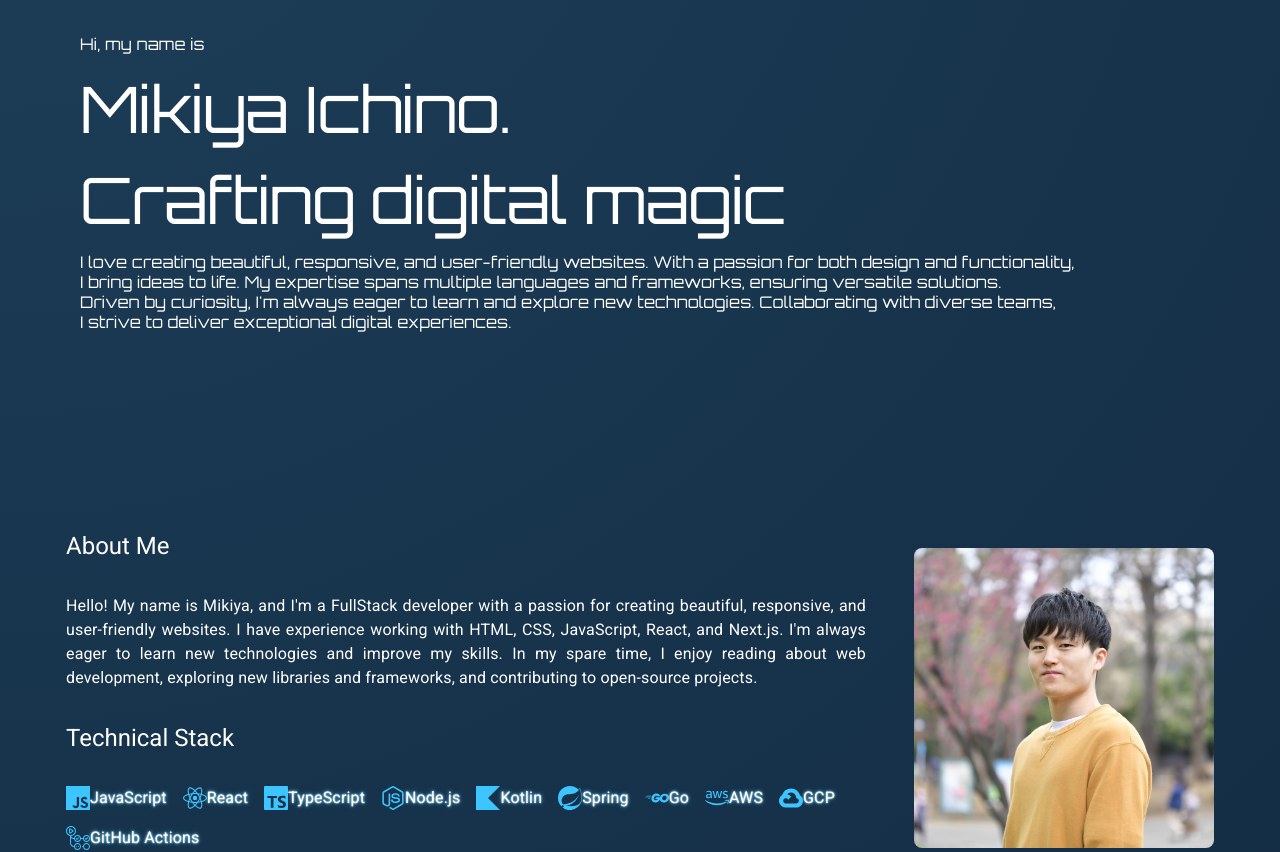
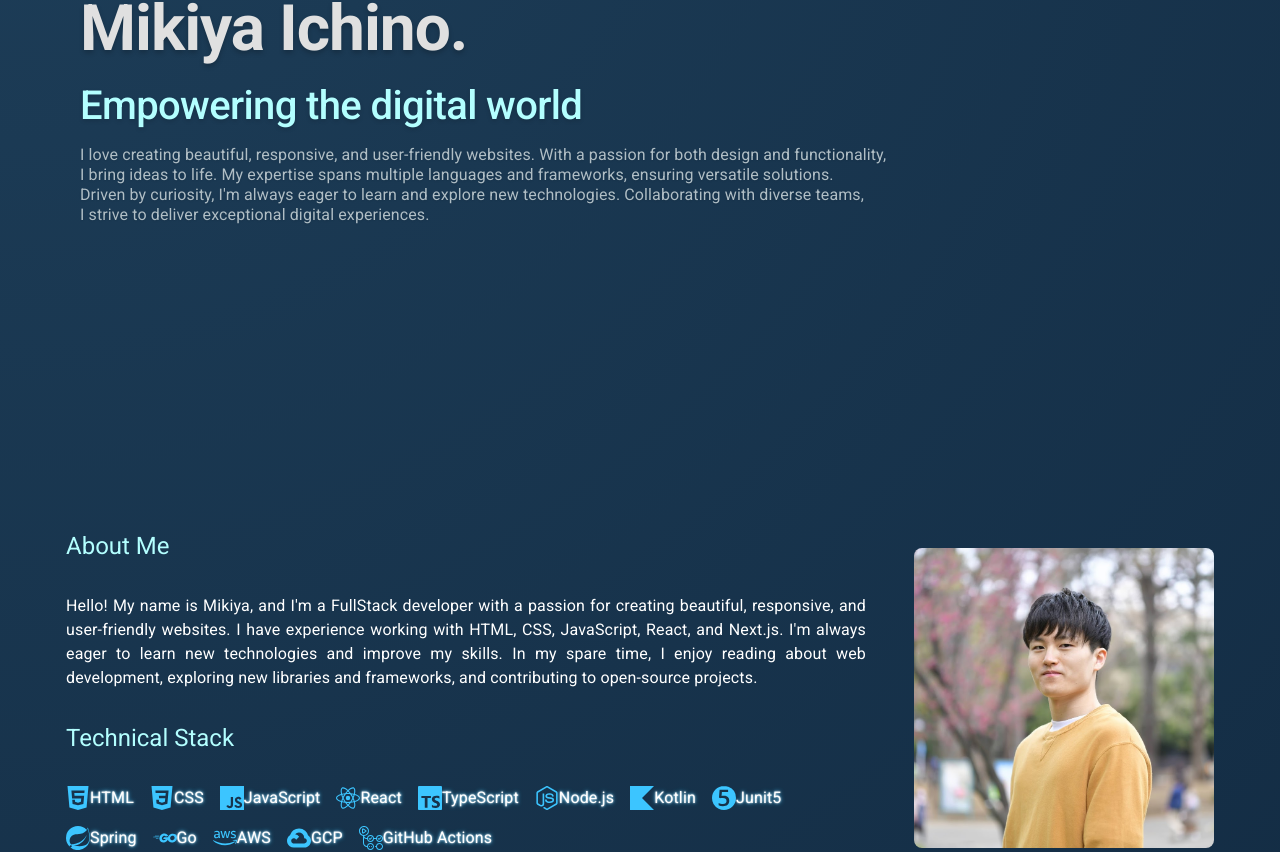
Before and after one commit to michinoins/portfolio, a Next.js app: page / in a window 1280 px wide. Shown: the part 368-1220 px from the top of the page. Built offline with nearby package versions, Linux system fonts and the light colour scheme.

Commit message:
fix: color scheme

```diff
--- a/pages/components/AboutSection.tsx
+++ b/pages/components/AboutSection.tsx
@@ -2,6 +2,9 @@ import React, { useEffect, useState } from "react";
 import { Typography } from "@mui/material";
 import styled from "@emotion/styled";
 import {
+  SiHtml5,
+  SiCss3,
+  SiJunit5,
   SiJavascript,
   SiReact,
   SiTypescript,
@@ -43,7 +46,7 @@ const Content = styled.div`
 
 const SectionTitle = styled(Typography)`
   margin-bottom: 2rem;
-  color: #ffffff;
+  color: #b3ffff;
   font-family: "Roboto", sans-serif;
 `;
 
@@ -109,6 +112,14 @@ const AboutSection: React.FC<AboutSectionProps> = ({ id }) => {
         <SectionTitle variant="h5">Technical Stack</SectionTitle>
         <StackContainer>
           <StackItem>
+            <ColoredIcon as={SiHtml5} size={24} />
+            <TechTypography>HTML</TechTypography>
+          </StackItem>
+          <StackItem>
+            <ColoredIcon as={SiCss3} size={24} />
+            <TechTypography>CSS</TechTypography>
+          </StackItem>
+          <StackItem>
             <ColoredIcon as={SiJavascript} size={24} />
             <TechTypography>JavaScript</TechTypography>
           </StackItem>
@@ -127,6 +138,10 @@ const AboutSection: React.FC<AboutSectionProps> = ({ id }) => {
           <StackItem>
             <ColoredIcon as={SiKotlin} size={24} />
             <TechTypography>Kotlin</TechTypography>
+          </StackItem>
+          <StackItem>
+            <ColoredIcon as={SiJunit5} size={24} />
+            <TechTypography>Junit5</TechTypography>
           </StackItem>
           <StackItem>
             <ColoredIcon as={SiSpring} size={24} />
--- a/pages/components/ArticleSection.tsx
+++ b/pages/components/ArticleSection.tsx
@@ -25,7 +25,7 @@ const Content = styled.div`
 
 const SectionTitle = styled(Typography)`
   margin-bottom: 2rem;
-  color: #ffffff;
+  color: #b3ffff;
 `;
 
 const CardContainer = styled.div`
--- a/pages/components/ExperienceSection.tsx
+++ b/pages/components/ExperienceSection.tsx
@@ -26,6 +26,7 @@ const switchAnimation = keyframes`
 const Section = styled.section`
   display: flex;
   justify-content: center;
+
   align-items: center;
   padding: 3rem 0;
   opacity: ${({ isVisible }) => (isVisible ? 1 : 0)};
@@ -44,7 +45,7 @@ const Content = styled.div`
 
 const SectionTitle = styled(Typography)`
   margin-bottom: 2rem;
-  color: #ffffff;
+  color: #b3ffff;
   font-family: "Roboto Mono", monospace;
 `;
 
--- a/pages/components/HeroSection.tsx
+++ b/pages/components/HeroSection.tsx
@@ -7,42 +7,49 @@ const Container = styled.div`
   position: relative;
   height: 100vh;
   display: flex;
-  align-items: flex-start; // 変更
-  justify-content: flex-start; // 変更
+  align-items: flex-start;
+  justify-content: flex-start;
   flex-direction: column;
-  padding-left: 5rem; // 左のスペースを調整
-  padding-top: 25rem; // 上のスペースを調整
+  padding-left: 5rem;
+  padding-top: 20rem;
 `;
 
 const Name = styled(Typography)`
-  font-family: "Orbitron", sans-serif;
+  font-family: "Roboto", sans-serif;
   font-size: 4rem;
+  font-weight: bold;
   margin-bottom: 1rem;
-  color: #ffffff;
+  color: #e0e0e0;
   text-align: left;
+  text-shadow: 0px 3px 5px rgba(0, 0, 0, 0.2);
 `;
 
 const Tagline = styled(Typography)`
-  font-family: "Orbitron", sans-serif;
-  font-size: 4rem;
+  font-family: "Roboto", sans-serif;
+  font-size: 2.5rem;
+  font-weight: 500;
   margin-bottom: 1rem;
-  color: #ffffff;
+  color: #b3ffff;
   text-align: left;
+  text-shadow: 0px 2px 4px rgba(0, 0, 0, 0.15);
 `;
 
 const Introduction = styled(Typography)`
-  font-family: "Orbitron", sans-serif;
+  font-family: "Roboto", sans-serif;
   font-size: 1rem;
   margin-bottom: 1rem;
-  color: #ffffff;
+  color: #b0bec5;
   text-align: left;
+  text-shadow: 0px 1px 2px rgba(0, 0, 0, 0.1);
 `;
+
 const Greet = styled(Typography)`
-  font-family: "Orbitron", sans-serif;
+  font-family: "Roboto", sans-serif;
   font-size: 1rem;
   margin-bottom: 1rem;
-  color: #ffffff;
+  color: #e0e0e0;
   text-align: left;
+  text-shadow: 0px 1px 2px rgba(0, 0, 0, 0.1);
 `;
 
 const HeroSection: React.FC = () => {
@@ -55,7 +62,7 @@ const HeroSection: React.FC = () => {
       />
       <Greet>Hi, my name is </Greet>
       <Name variant="h1">Mikiya Ichino.</Name>
-      <Tagline variant="h1">Crafting digital magic</Tagline>
+      <Tagline variant="h1">Empowering the digital world</Tagline>
       <Introduction variant="h4">
         I love creating beautiful, responsive, and user-friendly websites. With
         a passion for both design and functionality,
--- a/pages/components/ProjectSection.tsx
+++ b/pages/components/ProjectSection.tsx
@@ -34,7 +34,7 @@ const Content = styled.div`
 
 const SectionTitle = styled(Typography)`
   margin-bottom: 2rem;
-  color: #ffffff;
+  color: #b3ffff;
 `;
 
 const List = styled.ul`
```
